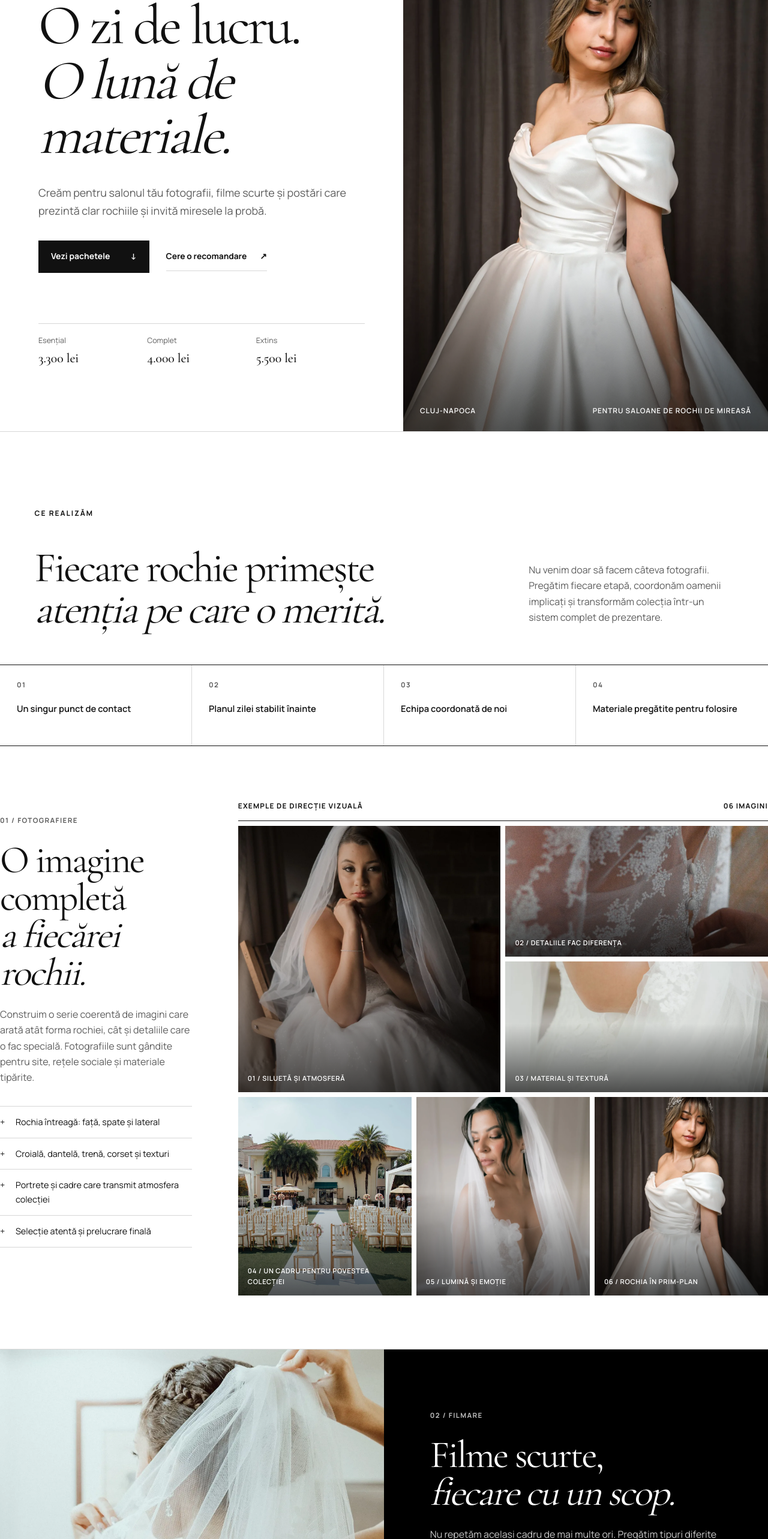
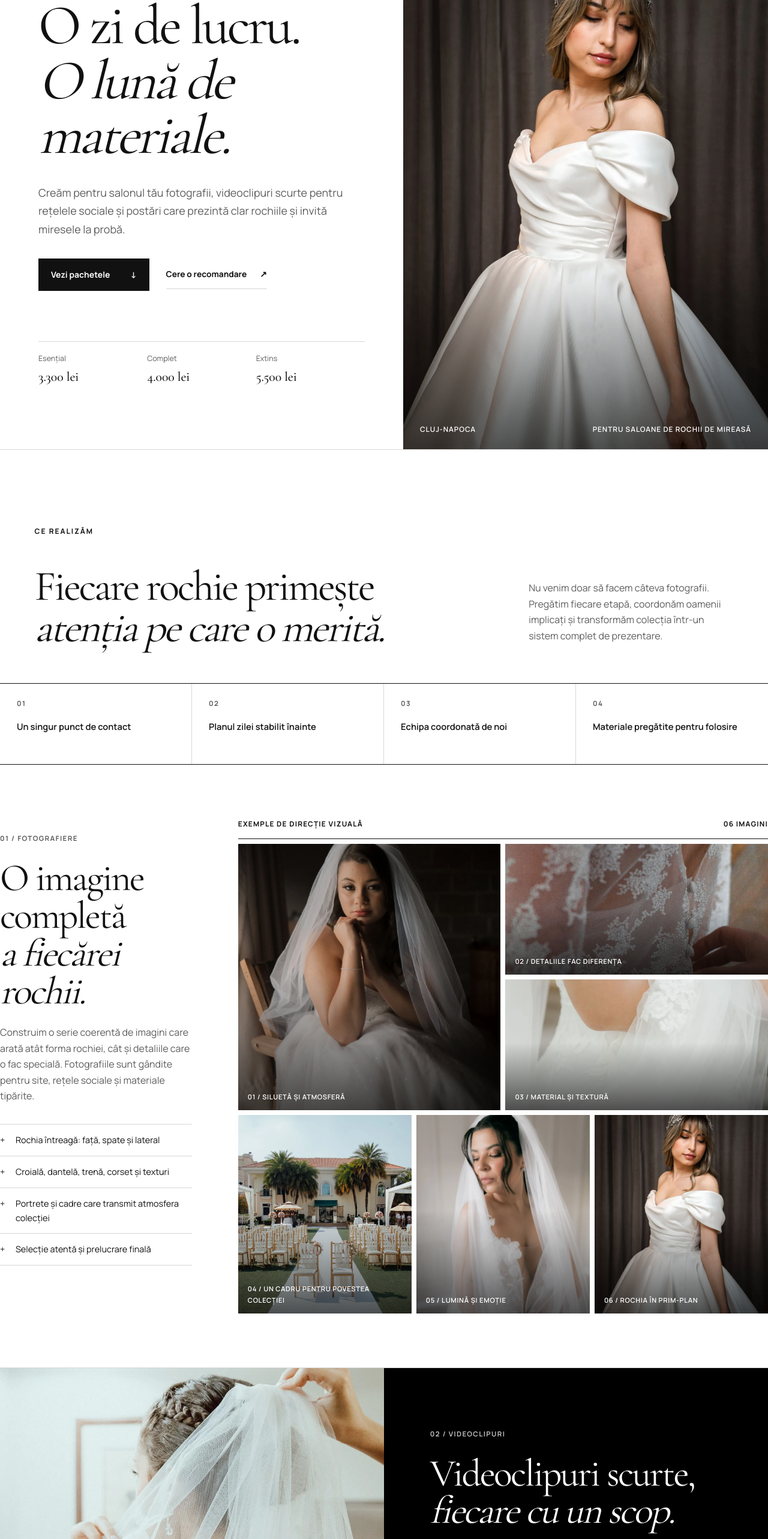
Before and after one commit to bogdan3423/websitebridalcampaign, a Next.js app: page / in a window 1280 px wide. Shown: the part 234-2800 px from the top of the page at 60% size. Built offline with nearby package versions, Linux system fonts and the light colour scheme.

Commit message:
Clarify social video wording

```diff
--- a/app/layout.tsx
+++ b/app/layout.tsx
@@ -16,7 +16,7 @@ const sans = Manrope({
 const title =
   "Promovare pentru saloane de rochii de mireasă | Cluj-Napoca";
 const description =
-  "Fotografii, filme scurte și postări pregătite pentru saloane de rochii de mireasă. Vezi clar pachetele, prețurile și ce este inclus.";
+  "Fotografii, videoclipuri scurte pentru rețelele sociale și postări pregătite pentru saloane de rochii de mireasă. Vezi clar pachetele, prețurile și ce este inclus.";
 export const metadata: Metadata = {
   metadataBase: new URL(site.url),
   title,
--- a/components/Hero.tsx
+++ b/components/Hero.tsx
@@ -13,8 +13,9 @@ export function Hero() {
           <em>O lună de materiale.</em>
         </h1>
         <p className="hero-promise">
-          Creăm pentru salonul tău fotografii, filme scurte și postări care
-          prezintă clar rochiile și invită miresele la probă.
+          Creăm pentru salonul tău fotografii, videoclipuri scurte pentru
+          rețelele sociale și postări care prezintă clar rochiile și invită
+          miresele la probă.
         </p>
         <div className="hero-actions">
           <a href="#pachete" className="button button-dark">
--- a/components/Pricing.tsx
+++ b/components/Pricing.tsx
@@ -50,14 +50,14 @@ function PackageSection({ item }: { item: Package }) {
           </dd>
         </div>
         <div>
-          <dt>Filme scurte verticale</dt>
+          <dt>Videoclipuri scurte pentru rețelele sociale</dt>
           <dd>
             <strong>{item.reels}</strong>
-            <small>pregătite pentru rețelele sociale</small>
+            <small>în format vertical</small>
           </dd>
         </div>
         <div>
-          <dt>Film principal</dt>
+          <dt>Videoclip principal</dt>
           <dd>{item.heroes}</dd>
         </div>
         <div>
--- a/components/Process.tsx
+++ b/components/Process.tsx
@@ -9,7 +9,7 @@ const steps = [
   ],
   [
     "Primești materialele pregătite",
-    "Prelucrăm fotografiile și filmele, scriem textele și pregătim publicarea.",
+    "Prelucrăm fotografiile și videoclipurile, scriem textele și pregătim publicarea.",
   ],
 ];
 
--- a/components/Services.tsx
+++ b/components/Services.tsx
@@ -19,7 +19,7 @@ const videoDetails = [
   "Rochia prezentată în mișcare",
   "Detalii văzute de aproape",
   "Sfaturi oferite de consultantul salonului",
-  "Filme care invită mireasa la programarea unei probe",
+  "Videoclipuri care invită mireasa la programarea unei probe",
 ];
 
 const promotionDetails = [
@@ -117,16 +117,16 @@ export function Services() {
           <figcaption>Rochia în mișcare și detaliile ei</figcaption>
         </figure>
         <div className="service-copy">
-          <p className="service-index">02 / FILMARE</p>
+          <p className="service-index">02 / VIDEOCLIPURI</p>
           <h3>
-            Filme scurte,
+            Videoclipuri scurte,
             <br />
             <em>fiecare cu un scop.</em>
           </h3>
           <p>
             Nu repetăm același cadru de mai multe ori. Pregătim tipuri diferite
-            de filme, astfel încât salonul să poată prezenta, explica și invita
-            viitoarea mireasă la probă.
+            de videoclipuri pentru rețelele sociale, astfel încât salonul să
+            poată prezenta, explica și invita viitoarea mireasă la probă.
           </p>
           <ul>
             {videoDetails.map((detail) => (
@@ -146,7 +146,7 @@ export function Services() {
           </h3>
           <p>
             Salonul nu primește un folder pe care trebuie să îl organizeze
-            singur. Transformăm fotografiile și filmele într-o prezență
+            singur. Transformăm fotografiile și videoclipurile într-o prezență
             consecventă, ușor de urmărit.
           </p>
           <ul>
@@ -166,7 +166,7 @@ export function Services() {
           </div>
           <div>
             <strong>10–20</strong>
-            <span>filme scurte verticale</span>
+            <span>videoclipuri scurte pentru rețelele sociale</span>
           </div>
         </div>
       </article>
--- a/data/packages.ts
+++ b/data/packages.ts
@@ -32,7 +32,7 @@ export const packages = [
     photos: "80+",
     photoNote: "fotografii selectate și retușate",
     reels: 15,
-    heroes: "1 film principal de prezentare",
+    heroes: "1 videoclip principal de prezentare",
     posts: 12,
     stories: 30,
     editorialName: "Catalog de colecție",
@@ -53,7 +53,7 @@ export const packages = [
     photos: "100+",
     photoNote: "fotografii selectate și retușate",
     reels: 20,
-    heroes: "2 filme principale de prezentare",
+    heroes: "2 videoclipuri principale de prezentare",
     posts: 16,
     stories: 45,
     editorialName: "Catalog amplu",
```
